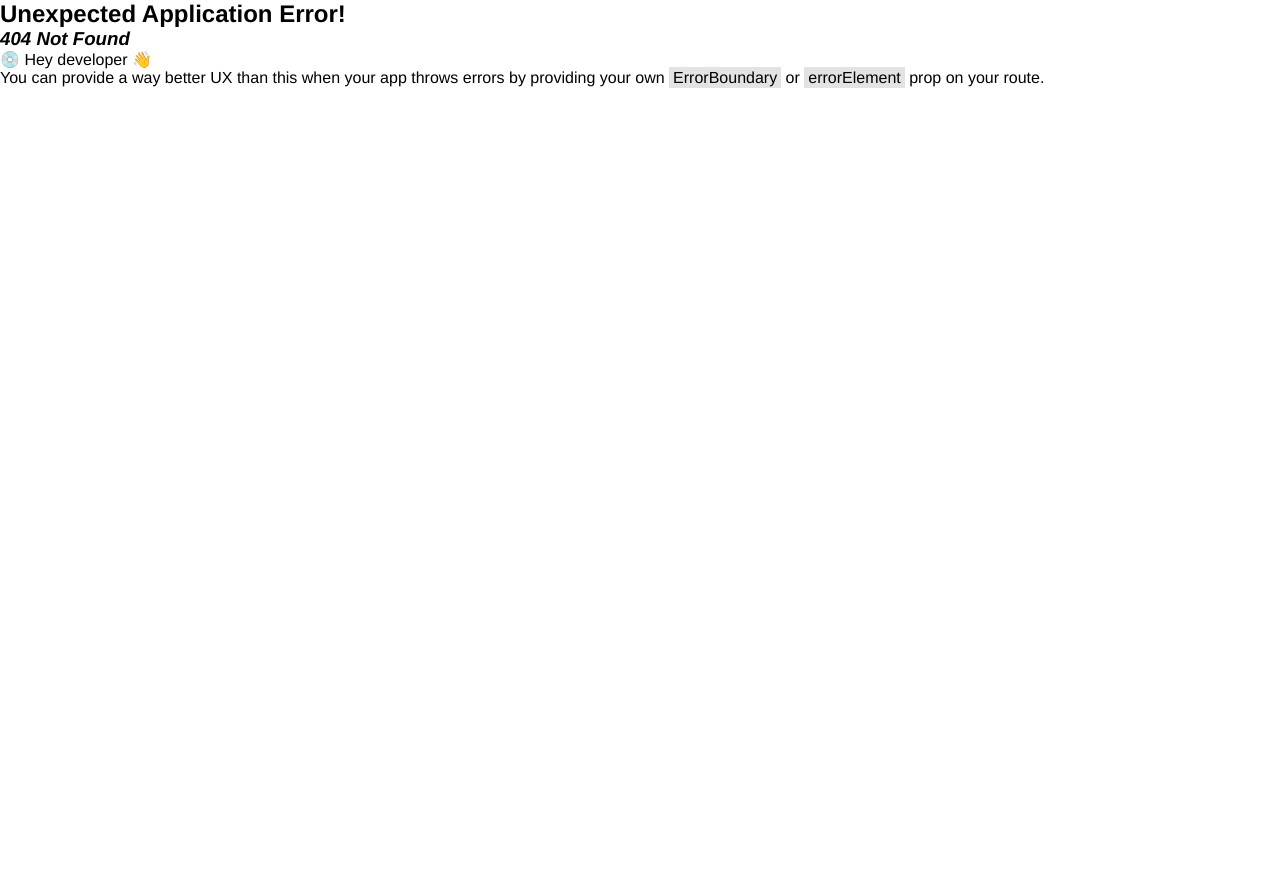
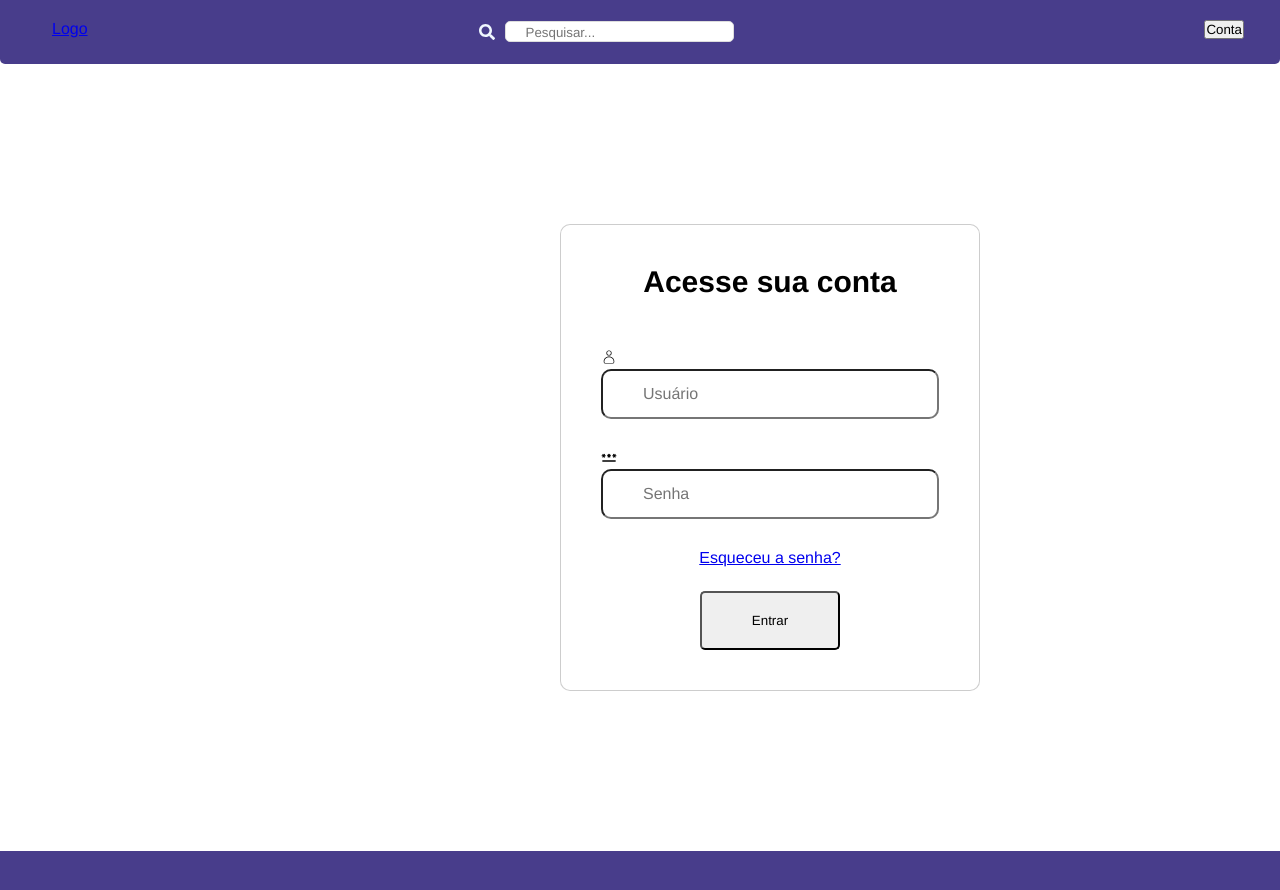
Before and after one commit to glermFF/online_document_archive, a React (Vite) app in the folder project/: page /login in a window 1280 px wide. Before the commit this address had no page. Shown: the top 890 px of the page. Before the commit the page ends 800 px from the top, so only its background shows below. Built offline with nearby package versions, Linux system fonts and the light colour scheme.

Commit message:
commit 16/01
> Página de Login e seus componentes foram adicionados;

```diff
--- a/project/src/App.css
+++ b/project/src/App.css
@@ -3,7 +3,7 @@
 }
 
 *{
-
+    padding: 0;
     margin: 0;
     box-sizing: border-box;
     font-family: 'Franklin Gothic Medium', 'Arial Narrow', Arial, sans-serif;
--- /dev/null
+++ b/project/src/components/LoginForm.jsx
@@ -0,0 +1,30 @@
+import { CiUser } from "react-icons/ci";
+import { MdPassword } from "react-icons/md";
+
+import styles from "../css/LoginForm.module.css"
+
+function LoginForm (){
+    return(
+        <div className={styles.container}>
+            <form >
+                <h1 className={styles.container_title}>Acesse sua conta</h1>
+                <div className={styles.input_field}>
+                    <CiUser />
+                    <input type="text" placeholder="Usuário"/>
+                </div>
+                <div className={styles.input_field}>
+                    <MdPassword />
+                    <input type="password" placeholder= "Senha"/>
+                </div>
+                <div className={styles.acess_button}>
+                    <label htmlFor="">
+                        <a href="#">Esqueceu a senha?</a>
+                    </label>
+                    <button>Entrar</button>
+                </div>
+            </form>
+        </div>
+    )
+}
+
+export default LoginForm
--- a/project/src/components/layout/Navbar.jsx
+++ b/project/src/components/layout/Navbar.jsx
@@ -10,7 +10,7 @@ const Navbar = () => {
     const navigate = useNavigate()
 
     function details(){
-        navigate('/user')
+        navigate('/login')
     }
 
     return(
@@ -26,7 +26,7 @@ const Navbar = () => {
                 <ul className={styles.nav_menu2}>
                     <li>
                         <button onClick={details}>
-                            Usuario
+                            Conta
                         </button>
                     </li>
                 </ul>
--- /dev/null
+++ b/project/src/css/LoginForm.module.css
@@ -0,0 +1,51 @@
+.container{
+    width: 420px;
+    padding: 40px;
+    margin-left: 70vh;
+    margin-top: 20vh;
+
+    border: 1px solid rgba(8, 8, 8, 0.2);
+    border-radius: 10px;
+
+    background-color: rgba(255, 255, 255, 0.15);
+    backdrop-filter: blur(10px);
+}
+
+.container_title{
+    font-size: 30px;
+    text-align: center;
+}
+
+.input_field{
+    position: relative;
+    width: 100%;
+    height: 50px;
+    margin: 50px auto;
+}
+
+.input_field input{
+    width: 100%;
+    height: 100%;
+    outline: none;
+    font-size: 16px;
+    border-radius: 10px;
+    padding: 20px 40px;
+}
+
+.acess_button{
+    display: flex;
+    flex-direction: column;
+    gap: 1.5rem;
+    align-items: center;
+    justify-content: center;
+}
+
+.acess_button button{
+    padding: 20px 50px;
+    border-radius: 5px;
+    transition: .2s;
+}
+
+.acess_button button:hover{
+    transition: .2s;
+}
--- /dev/null
+++ b/project/src/css/LoginPage.module.css
@@ -0,0 +1,3 @@
+.form{
+    margin-bottom: 10rem;
+}
--- a/project/src/main.jsx
+++ b/project/src/main.jsx
@@ -5,11 +5,16 @@ import { createBrowserRouter, RouterProvider } from 'react-router-dom'
 import App from './App.jsx'
 import UserPage from './pages/UserPage.jsx'
 import AddBook from './pages/AddBook.jsx'
+import LoginPage from './pages/LoginPage.jsx'
 
 const router = createBrowserRouter([
   {
     path: "/",
     element: <App />,
+  },
+  {
+    path: "/login",
+    element: <LoginPage/>
   },
   {
     path: "/user",
--- /dev/null
+++ b/project/src/pages/LoginPage.jsx
@@ -0,0 +1,20 @@
+import React from "react";
+
+import styles from "../css/LoginPage.module.css"
+import Navbar from "../components/layout/Navbar";
+import Footer from "../components/layout/Footer";
+import LoginForm from "../components/LoginForm";
+
+function LoginPage (){
+    return(
+        <div>
+            <Navbar/>
+            <div className={styles.form}>
+                <LoginForm/>
+            </div>
+            <Footer/>
+        </div>
+    )
+}
+
+export default LoginPage
```
